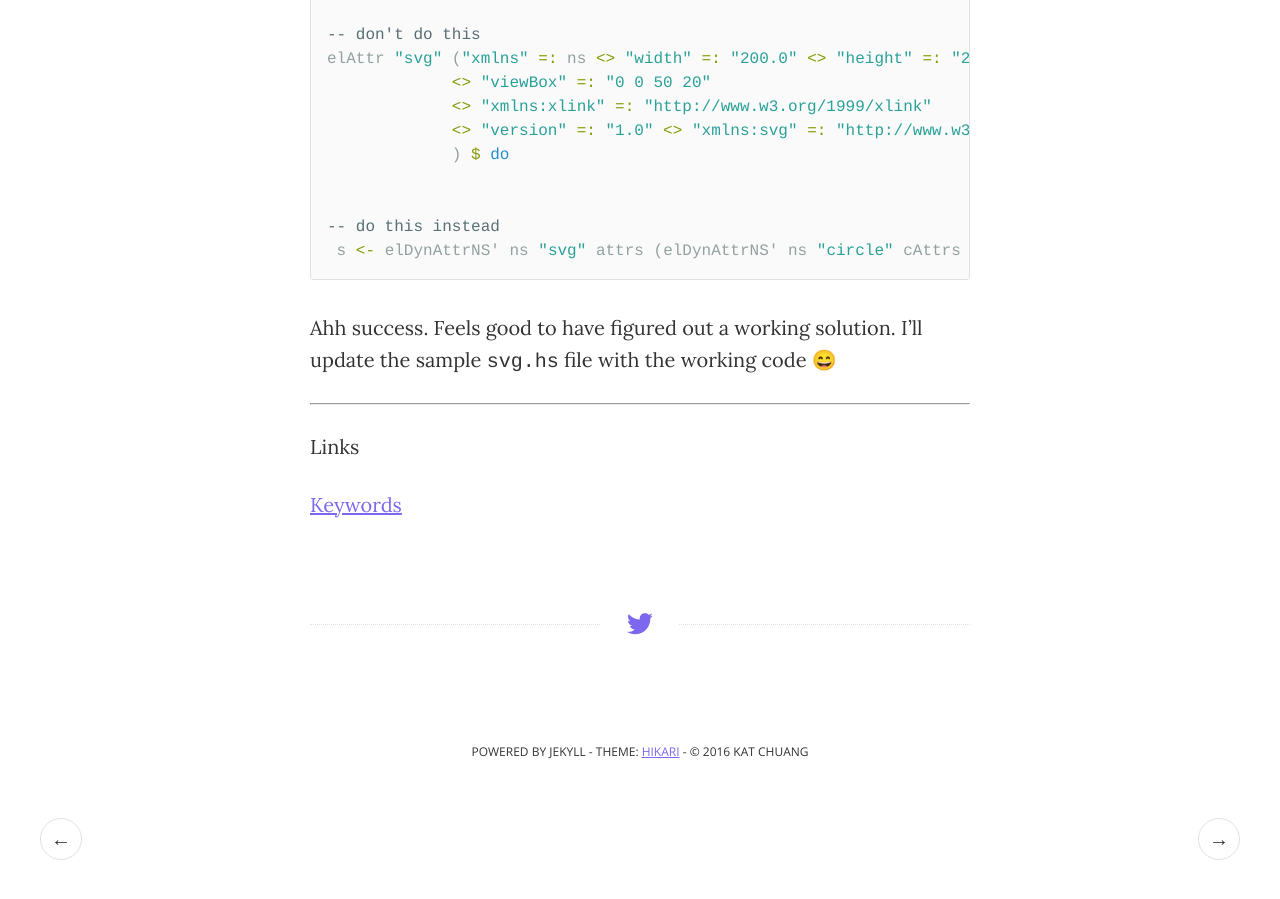
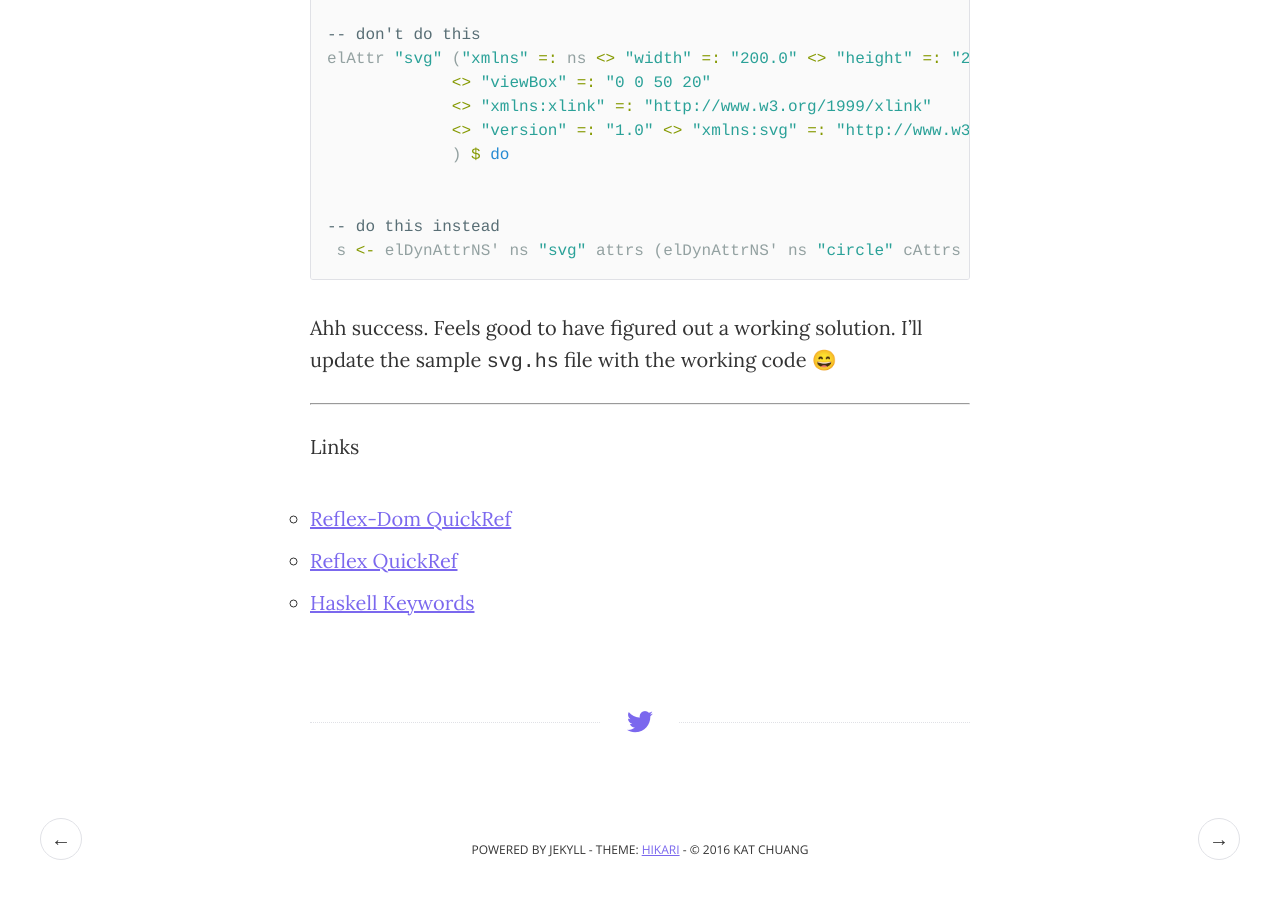
Before and after one commit to noreta/5min, a Jekyll site: the page built from _posts/2016-08-09-reflex-svg-examples.md, in a window 1280 px wide and 900 px high, scrolled down 3822 px. Built offline with Jekyll 4.4.1, drawn with Linux system fonts in a browser that asks for light colours; emoji names are drawn with the system emoji font.

Commit message:
:pencil2:

```diff
--- a/_posts/2016-08-09-reflex-svg-examples.md
+++ b/_posts/2016-08-09-reflex-svg-examples.md
@@ -110,13 +110,14 @@ elAttr "svg" ("xmlns" =: ns <> "width" =: "200.0" <> "height" =: "200.0"
 Ahh success. Feels good to have figured out a working solution. I'll update the sample `svg.hs` file with the working code :smile:
 
 
-
 [0]: http://stackoverflow.com/questions/38268962/a-single-svg-element-with-reflex-frp/38270441#38270441
 
 ---
 Links
 
-[Keywords](https://wiki.haskell.org/Keywords)
+* [Reflex-Dom QuickRef](https://github.com/reflex-frp/reflex-dom/blob/develop/Quickref.md)
+* [Reflex QuickRef](https://github.com/reflex-frp/reflex/blob/develop/Quickref.md)
+* [Haskell Keywords](https://wiki.haskell.org/Keywords)
 
 
 [1]: https://www.w3.org/TR/SVG/struct.html#NewDocumentOverview
```
